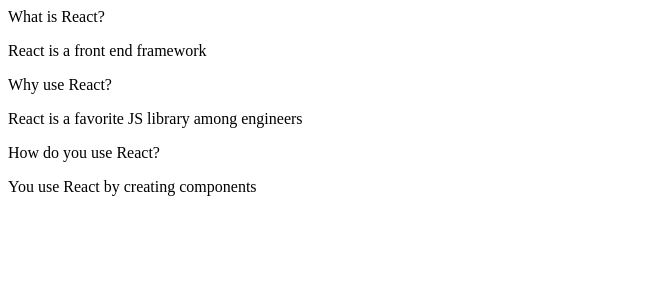
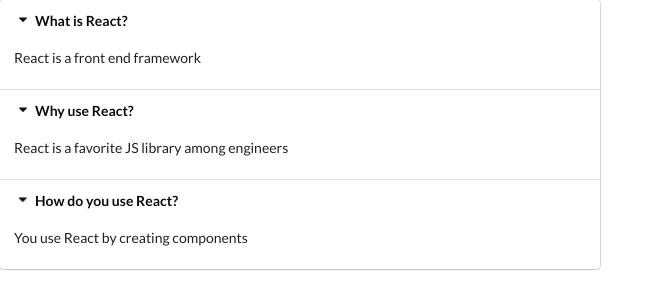
Before and after one commit to VaderSteve76/widgets-hooks, a React (Create React App) app in the folder widgets-hooks/: page / in a window 1280 px wide. Shown: the top 308 px of the page, without its empty margins (0-664 px from the left). Built offline with nearby package versions, Linux system fonts and the light colour scheme.

Commit message:
Refactor and styling

```diff
--- a/widgets-hooks/public/index.html
+++ b/widgets-hooks/public/index.html
@@ -10,6 +10,7 @@
       content="Web site created using create-react-app"
     />
     <link rel="apple-touch-icon" href="%PUBLIC_URL%/logo192.png" />
+    <link rel="stylesheet" href="https://cdnjs.cloudflare.com/ajax/libs/semantic-ui/2.4.1/semantic.min.css" />
     <!--
       manifest.json provides metadata used when your web app is installed on a
       user's mobile device or desktop. See https://developers.google.com/web/fundamentals/web-app-manifest/
--- a/widgets-hooks/src/components/Accordion.js
+++ b/widgets-hooks/src/components/Accordion.js
@@ -3,7 +3,8 @@
 const Accordion = ({ items }) => {
 
   const renderedItems = items.map(item => {
-    return <div key={item.title}>
+    return (
+      <React.Fragment key={item.title}>
         <div className="title active">
           <i className="dropdown icon"></i>
           {item.title}
@@ -11,7 +12,8 @@
         <div className="content active">
           <p>{item.content}</p>
         </div>
-    </div>
+      </React.Fragment>
+    );
   });
 
   return <div className="ui styled accordion">
```
Lines whose indentation alone changed are shown as unchanged.
